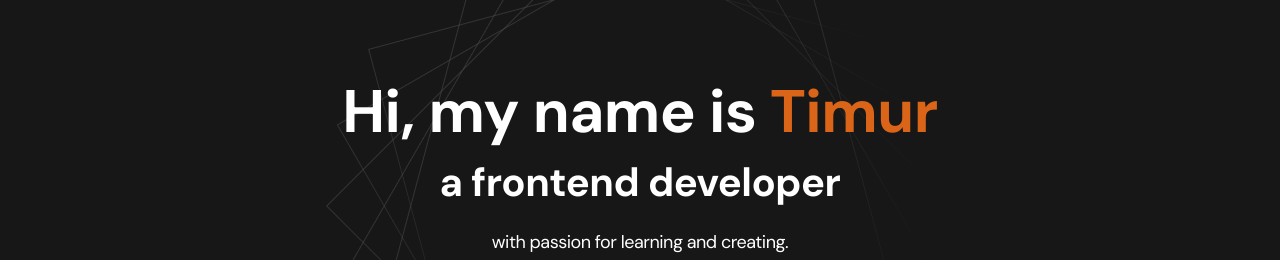
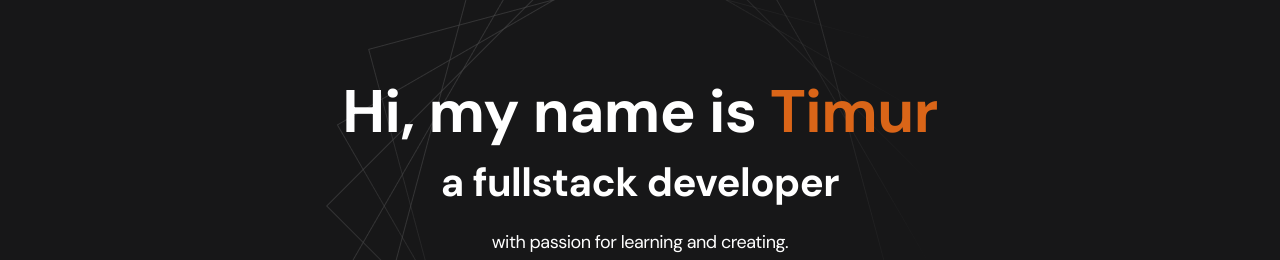
Before and after one commit to timkmit/My-Profile-Site, a React (Create React App) app: page / in a window 1280 px wide. Shown: the part 218-478 px from the top of the page. Built offline with nearby package versions, Linux system fonts and the light colour scheme.

Commit message:
six info

```diff
--- a/src/components/header/Header.js
+++ b/src/components/header/Header.js
@@ -6,7 +6,7 @@ const Header = () => {
           <div className="header__wrapper">
               <h1 className="header__title">
                   <strong>Hi, my name is <em>Timur</em></strong><br />
-                  a frontend developer
+                  a fullstack developer
               </h1>
               <div className="header__text">
                   <p>with passion for learning and creating.</p>
```
